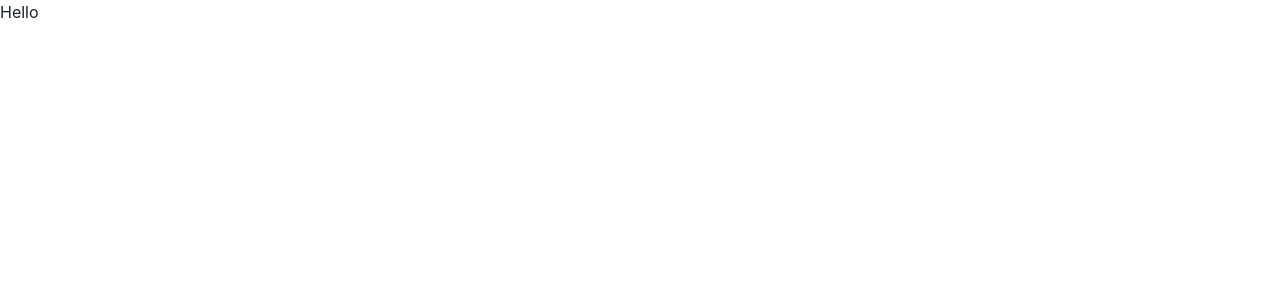
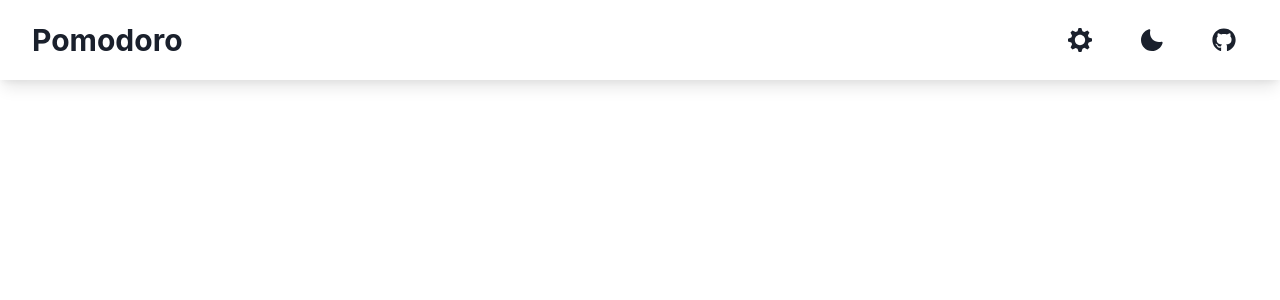
Before and after one commit to aabishkaryal/pomodoro, a Next.js app: page / in a window 1280 px wide. Shown: the top 300 px of the page. Built offline with nearby package versions, Linux system fonts and the light colour scheme.

Commit message:
header UI complete

```diff
--- /dev/null
+++ b/src/app/constants.ts
@@ -0,0 +1,3 @@
+export const ICON_SIZE_LG = { base: 5, md: 7 };
+export const ICON_SIZE = { base: 4, md: 6 };
+export const ICON_SIZE_SM = { base: 3, md: 4 };
--- /dev/null
+++ b/src/components/header.tsx
@@ -0,0 +1,65 @@
+import {
+	ChakraComponent,
+	Heading,
+	HStack,
+	IconButton,
+	Link,
+	Icon,
+	useColorMode,
+	useColorModeValue,
+	useDisclosure,
+	useBreakpointValue,
+} from "@chakra-ui/react";
+import { MoonIcon, SettingsIcon, SunIcon } from "@chakra-ui/icons";
+import { FaGithub } from "react-icons/fa";
+
+import { ICON_SIZE } from "app/constants";
+import { SettingsModal } from "components/settingsModal";
+
+export const Header: ChakraComponent<"div", {}> = () => {
+	const { toggleColorMode } = useColorMode();
+	const { onClose, onOpen, isOpen } = useDisclosure();
+	const buttonSize = useBreakpointValue({ base: "md", sm: "lg" });
+	return (
+		<HStack
+			justifyContent="space-between"
+			width="100%"
+			paddingX={{ base: 4, md: 8 }}
+			paddingY={{ base: 4 }}
+			boxShadow="lg"
+		>
+			<Heading as="h1" fontSize={{ base: "xl", md: "2xl", lg: "3xl" }}>
+				Pomodoro
+			</Heading>
+			<HStack spacing={{ base: 2, md: 6 }}>
+				<IconButton
+					aria-label="Settings"
+					size={buttonSize}
+					backgroundColor="transparent"
+					icon={<SettingsIcon boxSize={ICON_SIZE} />}
+					onClick={onOpen}
+				/>
+				<SettingsModal isOpen={isOpen} onClose={onClose} />
+				<IconButton
+					aria-label="Switch between dark and light mode"
+					size={buttonSize}
+					backgroundColor="transparent"
+					icon={useColorModeValue(
+						<MoonIcon boxSize={ICON_SIZE} />,
+						<SunIcon boxSize={ICON_SIZE} />
+					)}
+					onClick={toggleColorMode}
+				/>
+				<IconButton
+					aria-label="Link to Github repository."
+					size={buttonSize}
+					backgroundColor="transparent"
+					icon={<Icon as={FaGithub} boxSize={ICON_SIZE} />}
+					as={Link}
+					href="https://github.com/aabishkaryal/pomodoro"
+					isExternal
+				/>
+			</HStack>
+		</HStack>
+	);
+};
--- /dev/null
+++ b/src/components/settingsModal.tsx
@@ -0,0 +1,134 @@
+import {
+	Button,
+	ChakraComponent,
+	Heading,
+	HStack,
+	Input,
+	Modal,
+	ModalBody,
+	ModalCloseButton,
+	ModalContent,
+	ModalFooter,
+	ModalHeader,
+	ModalOverlay,
+	Text,
+	useNumberInput,
+	VStack,
+} from "@chakra-ui/react";
+
+import { useRef } from "react";
+
+type Props = {
+	isOpen: boolean;
+	onClose: () => void;
+};
+
+export const SettingsModal: ChakraComponent<"div", Props> = ({
+	isOpen,
+	onClose,
+}) => {
+	const closeButtonRef = useRef(null);
+	return (
+		<Modal
+			isOpen={isOpen}
+			onClose={onClose}
+			initialFocusRef={closeButtonRef}
+			scrollBehavior="inside"
+			motionPreset="slideInBottom"
+			isCentered
+			preserveScrollBarGap
+			returnFocusOnClose
+		>
+			<ModalOverlay />
+			<ModalContent marginX={{ base: 4, md: 8 }}>
+				<ModalHeader fontSize={{ base: "lg", lg: "2xl" }}>
+					Settings
+				</ModalHeader>
+				<ModalCloseButton ref={closeButtonRef} />
+				<ModalBody>
+					<Settings />
+				</ModalBody>
+				<ModalFooter>
+					<Button onClick={onClose}> OK</Button>
+				</ModalFooter>
+			</ModalContent>
+		</Modal>
+	);
+};
+
+function Settings() {
+	return (
+		<>
+			<Heading as="h3" fontSize={{ base: "sm", lg: "lg" }}>
+				Time(minutes):
+			</Heading>
+			<VStack marginY={4} paddingLeft={8}>
+				<HStack
+					alignItems="center"
+					width="100%"
+					justifyContent="space-between"
+				>
+					<Text>Work:</Text>
+					<NumberInput min={0} max={60} onChange={(value) => {}} />
+				</HStack>
+				<HStack
+					alignItems="center"
+					width="100%"
+					justifyContent="space-between"
+				>
+					<Text>Extension:</Text>
+					<NumberInput min={0} max={60} onChange={(value) => {}} />
+				</HStack>
+				<HStack
+					alignItems="center"
+					width="100%"
+					justifyContent="space-between"
+				>
+					<Text>Short Break:</Text>
+					<NumberInput min={0} max={60} onChange={(value) => {}} />
+				</HStack>
+				<HStack
+					alignItems="center"
+					width="100%"
+					justifyContent="space-between"
+				>
+					<Text>Long Break:</Text>
+					<NumberInput min={0} max={60} onChange={(value) => {}} />
+				</HStack>
+			</VStack>
+		</>
+	);
+}
+
+type NumberInputProps = {
+	value?: number;
+	min: number;
+	max: number;
+	onChange: (value: number) => void;
+};
+
+function NumberInput({ max, min, onChange, value = 10 }: NumberInputProps) {
+	const { getInputProps, getIncrementButtonProps, getDecrementButtonProps } =
+		useNumberInput({
+			step: 1,
+			min: min,
+			max: max,
+			defaultValue: value,
+			onChange: (_, number) => onChange(number),
+		});
+	const inc = getIncrementButtonProps();
+	const dec = getDecrementButtonProps();
+	const input = getInputProps();
+
+	return (
+		<HStack>
+			<Button {...inc} variant="ghost">
+				+
+			</Button>
+			<Input {...input} width="75px" />
+			<Button {...dec} variant="ghost">
+				-
+			</Button>
+		</HStack>
+	);
+}
--- a/src/pages/_app.tsx
+++ b/src/pages/_app.tsx
@@ -1,19 +1,25 @@
 import "../styles/globals.css";
 
 import type { AppProps } from "next/app";
-import { ChakraProvider } from "@chakra-ui/react";
+import { ChakraProvider, ColorModeScript } from "@chakra-ui/react";
 import { Provider } from "react-redux";
 
 import theme from "app/theme";
 import { store } from "app/store";
+import React from "react";
 
 function MyApp({ Component, pageProps }: AppProps) {
 	return (
-		<Provider store={store}>
-			<ChakraProvider theme={theme}>
-				<Component {...pageProps} />
-			</ChakraProvider>
-		</Provider>
+		<React.StrictMode>
+			<Provider store={store}>
+				<ChakraProvider theme={theme}>
+					<ColorModeScript
+						initialColorMode={theme.config.initialColorMode}
+					/>
+					<Component {...pageProps} />
+				</ChakraProvider>
+			</Provider>
+		</React.StrictMode>
 	);
 }
 export default MyApp;
--- a/src/pages/index.tsx
+++ b/src/pages/index.tsx
@@ -1,9 +1,19 @@
-import { Box } from "@chakra-ui/react";
+import { Flex } from "@chakra-ui/react";
+import { Header } from "components/header";
 import type { NextPage } from "next";
 import React from "react";
 
 const Home: NextPage = () => {
-	return <Box>Hello</Box>;
+	return (
+		<Flex
+			width="100%"
+			minWidth="300px"
+			flexDir="column"
+			alignItems="center"
+		>
+			<Header />
+		</Flex>
+	);
 };
 
 export default Home;
```
